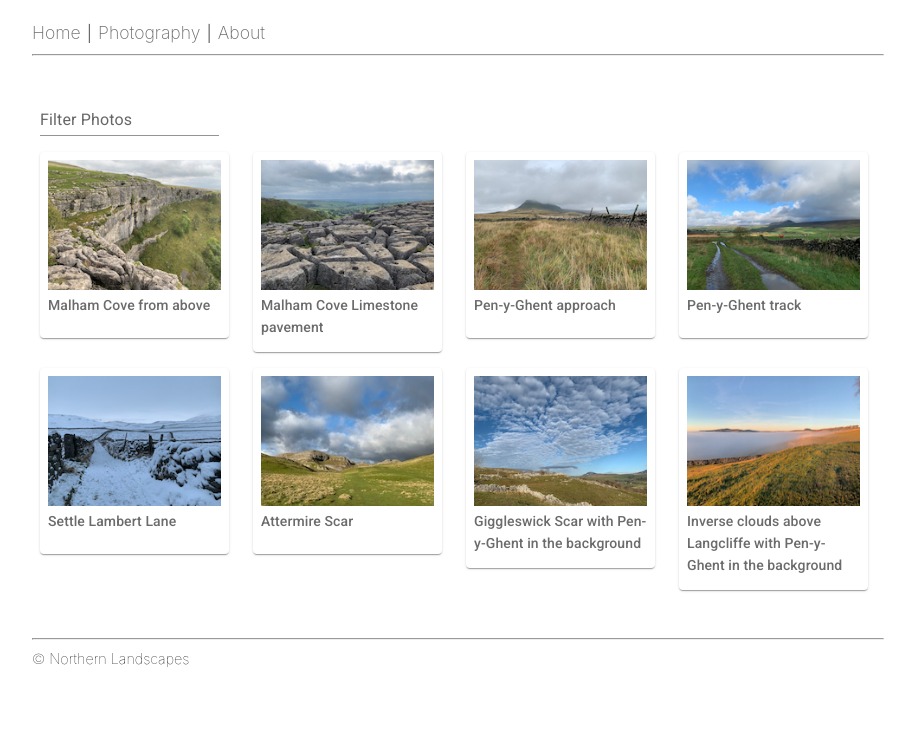
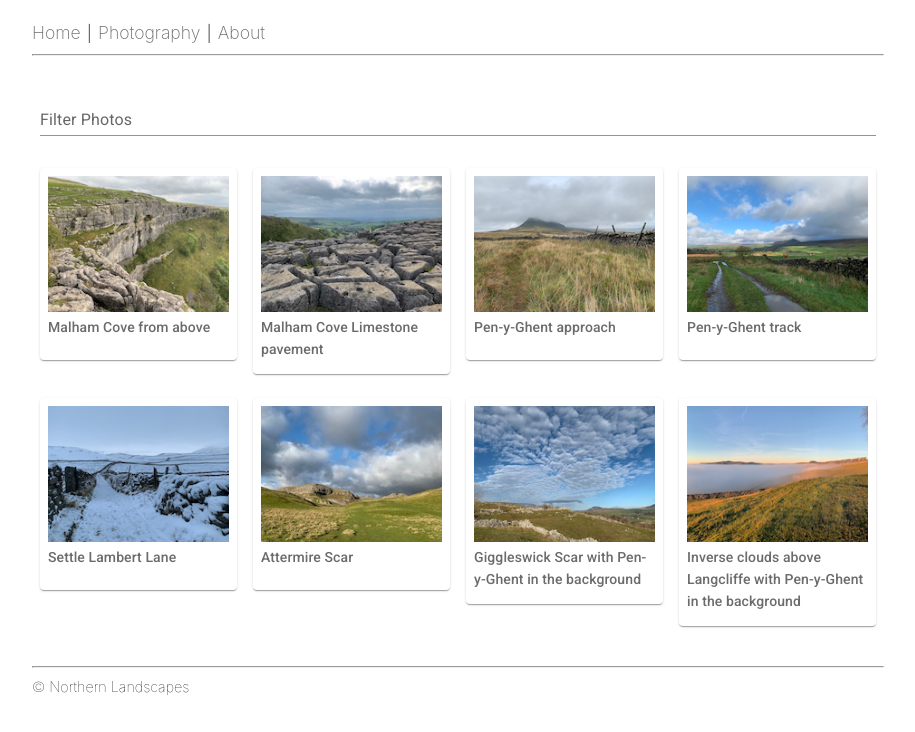
Before and after one commit to joeburton/northern-landscapes, a Next.js app: page /photos in a window 1280 px wide. Shown: the top 732 px of the page, without its empty margins (182-1097 px from the left). Built offline with nearby package versions, Linux system fonts and the light colour scheme.

Commit message:
tweaking layout

```diff
--- a/components/List.tsx
+++ b/components/List.tsx
@@ -15,10 +15,10 @@ const List = ({ images }: ImagesArray) => {
 
   return (
     <Grid container>
-      <Grid item>
+      <Grid item xs={12}>
         <FilterImages setImageArray={setImageArray} images={images} />
       </Grid>
-      <Grid item>
+      <Grid item xs={12}>
         <Grid container className={styles.photosList}>
           {imageArray.map((image) => (
             <Grid
@@ -28,9 +28,10 @@ const List = ({ images }: ImagesArray) => {
               md={3}
               key={image.id}
               sx={{
-                marginBottom: 2,
-                paddingRight: 2,
+                marginTop: 2,
+                marginBottom: 1,
                 paddingLeft: 1,
+                paddingRight: 1,
                 textAlign: 'left',
               }}
             >
```
